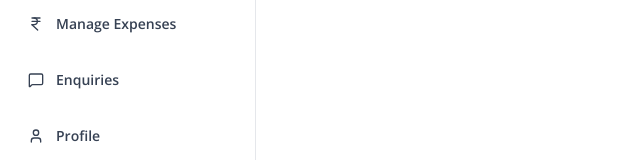
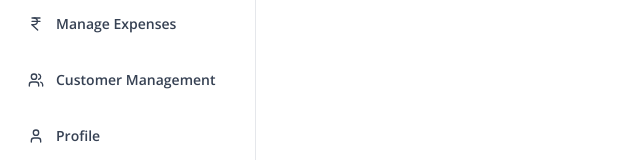
Before and after one commit to Unzolo/unzolo_crm_frontend, a Next.js app: page / in a window 1280 px wide. Shown: the part 256-416 px from the top of the page, without its empty margins (0-640 px from the left). Built offline with nearby package versions, Linux system fonts and the light colour scheme; no server answers.

Commit message:
minor bug fix

```diff
--- a/src/components/sidebar.tsx
+++ b/src/components/sidebar.tsx
@@ -12,6 +12,7 @@ import {
     IndianRupee,
     MessageSquare,
     ShieldCheck,
+    Users,
 } from "lucide-react";
 import { Button } from "@/components/ui/button";
 import { useQuery } from "@tanstack/react-query";
@@ -22,7 +23,7 @@ const defaultNavigation = [
     { name: "Create Trip", href: "/create-trip", icon: PlusSquare },
     { name: "Manage Bookings", href: "/select-trip", icon: ClipboardCheck },
     { name: "Manage Expenses", href: "/expenses", icon: IndianRupee },
-    { name: "Enquiries", href: "/enquiries", icon: MessageSquare },
+    { name: "Customer Management", href: "/customers", icon: Users },
     { name: "Profile", href: "/profile", icon: User },
 ];
 
```
